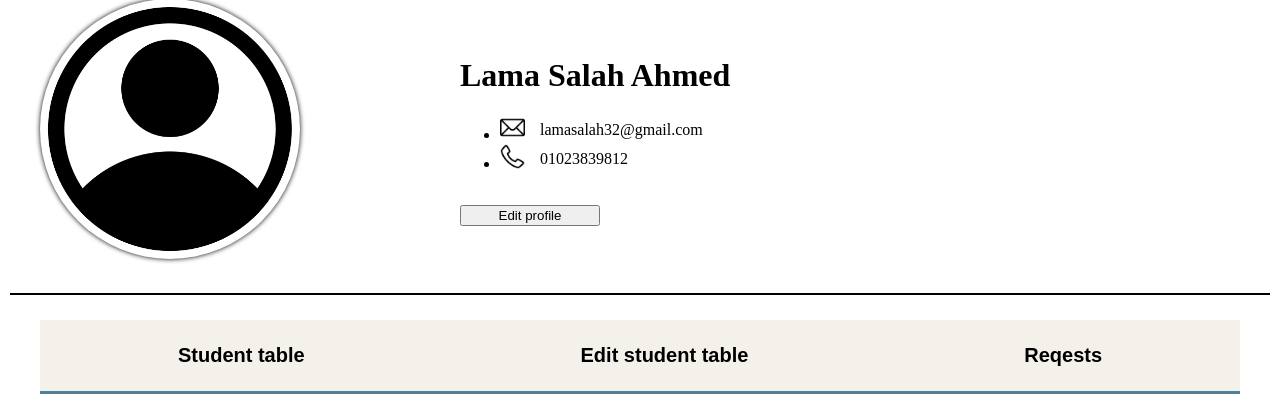
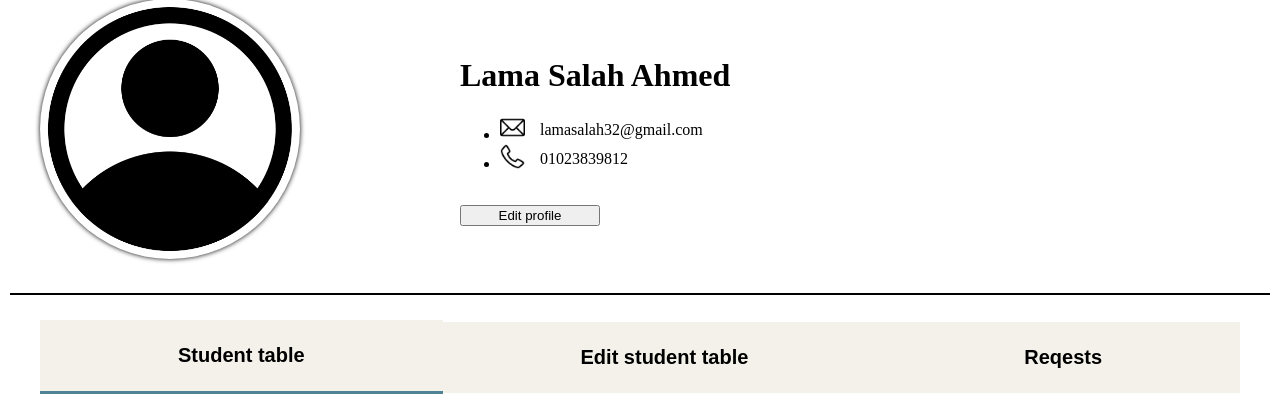
Before and after one commit to MiinaMagdy/Student-System, a PHP site: page /admin-profile.php in a window 1280 px wide. Shown: the part 478-880 px from the top of the page. Run offline with PHP 8.4, Linux system fonts and the light colour scheme.

Commit message:
Update admin-profile.php

```diff
--- a/profile-page/admin-profile.php
+++ b/profile-page/admin-profile.php
@@ -69,8 +69,8 @@
 
     <div class="tab">
         <button class="tablinks tab-border" onclick="openTabs(event, 'Student-table')"> Student table </button>
-        <button class="tablinks tab-border" onclick="openTabs(event, 'Edit-student-table')"> Edit student table </button>
-        <button class="tablinks tab-border" onclick="openTabs(event, 'reqests')"> Reqests </button>
+        <button class="tablinks" onclick="openTabs(event, 'Edit-student-table')"> Edit student table </button>
+        <button class="tablinks" onclick="openTabs(event, 'reqests')"> Reqests </button>
     </div>
 
     <div id="Student-table" class="tabcontent">
```
